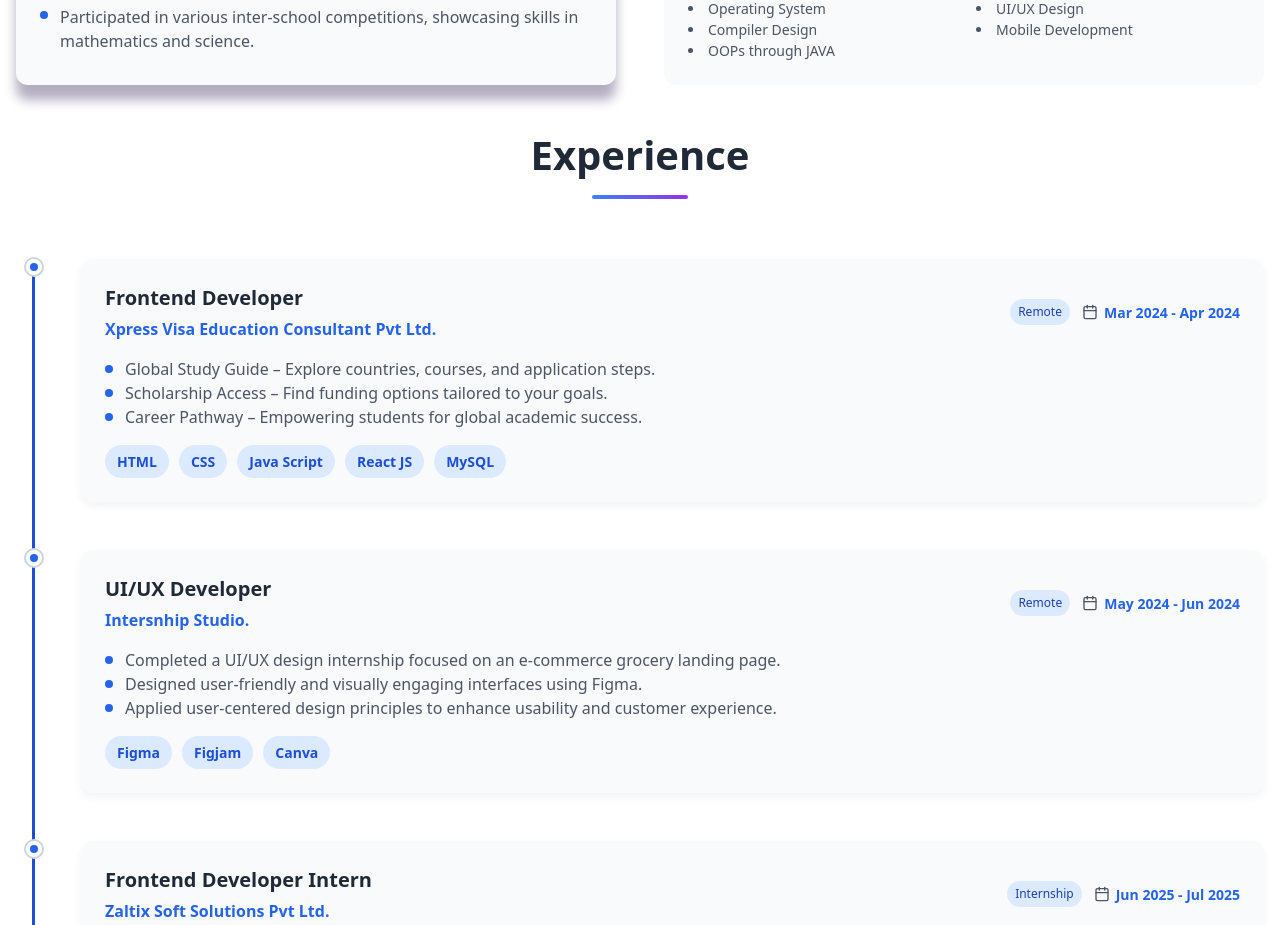
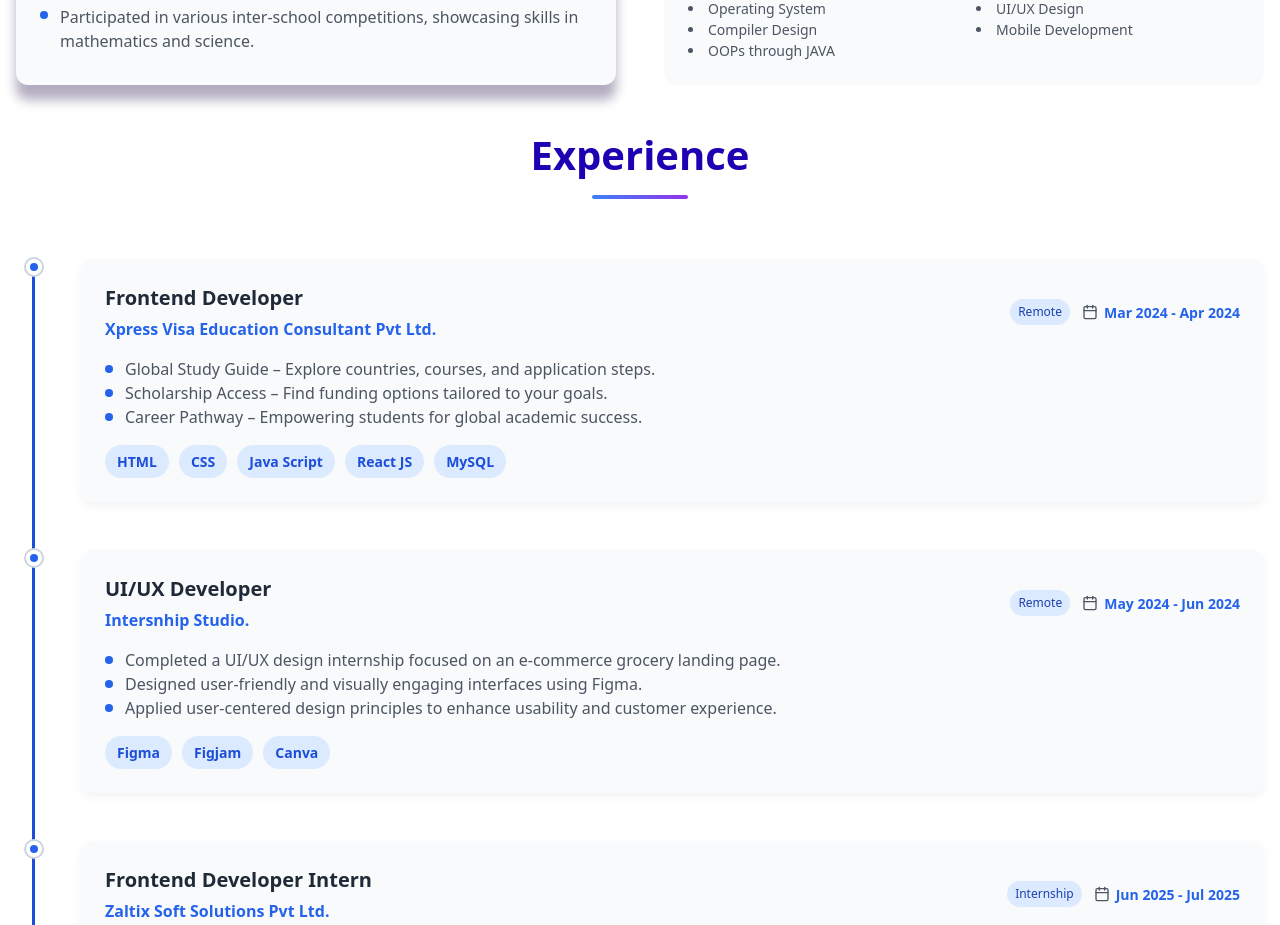
Before and after one commit to Mudavath1234/Personal_Portfolio, a React (Vite) app: page / in a window 1280 px wide. Shown: the part 3280-4205 px from the top of the page. Built offline with nearby package versions, Linux system fonts and the light colour scheme.

Commit message:
Update Experience.jsx

```diff
--- a/src/components/Experience.jsx
+++ b/src/components/Experience.jsx
@@ -62,7 +62,7 @@ const Experience = () => {
     <section id="experience" className="experience-section">
       <div className="container">
         <div className="experience-header">
-          <h2 className="title">Experience</h2>
+          <h2 style={{ color: 'rgb(29, 2, 179)' }} className="title">Experience</h2>
           <div className="underline"></div>
         </div>
 
```
